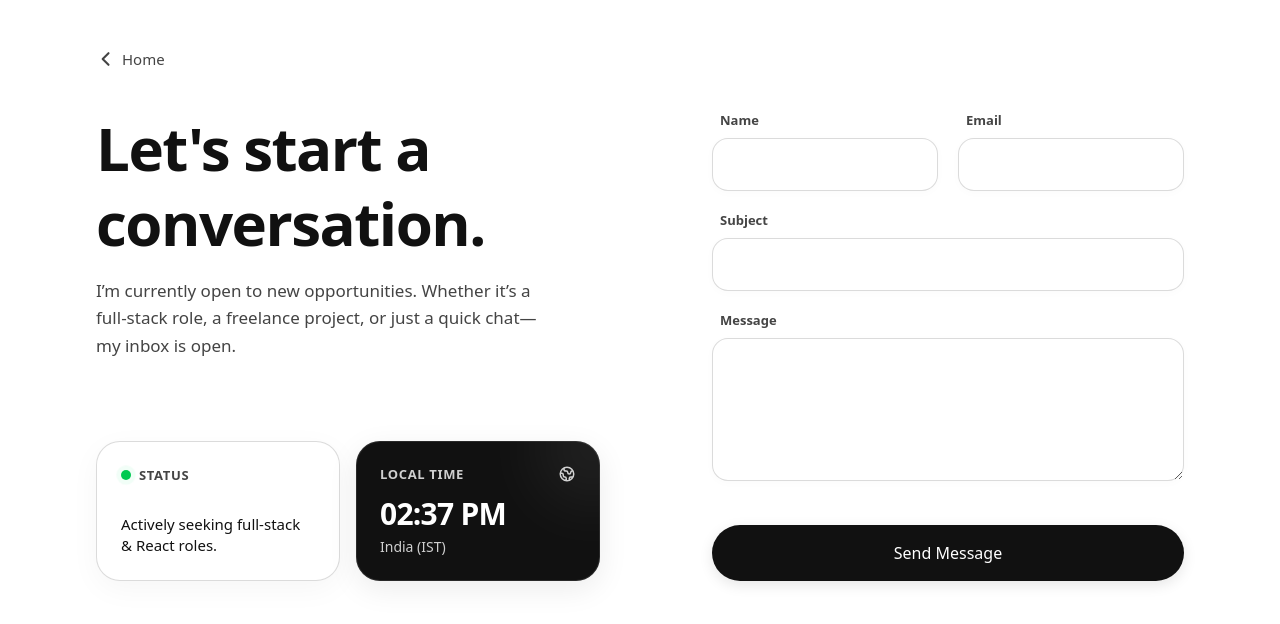
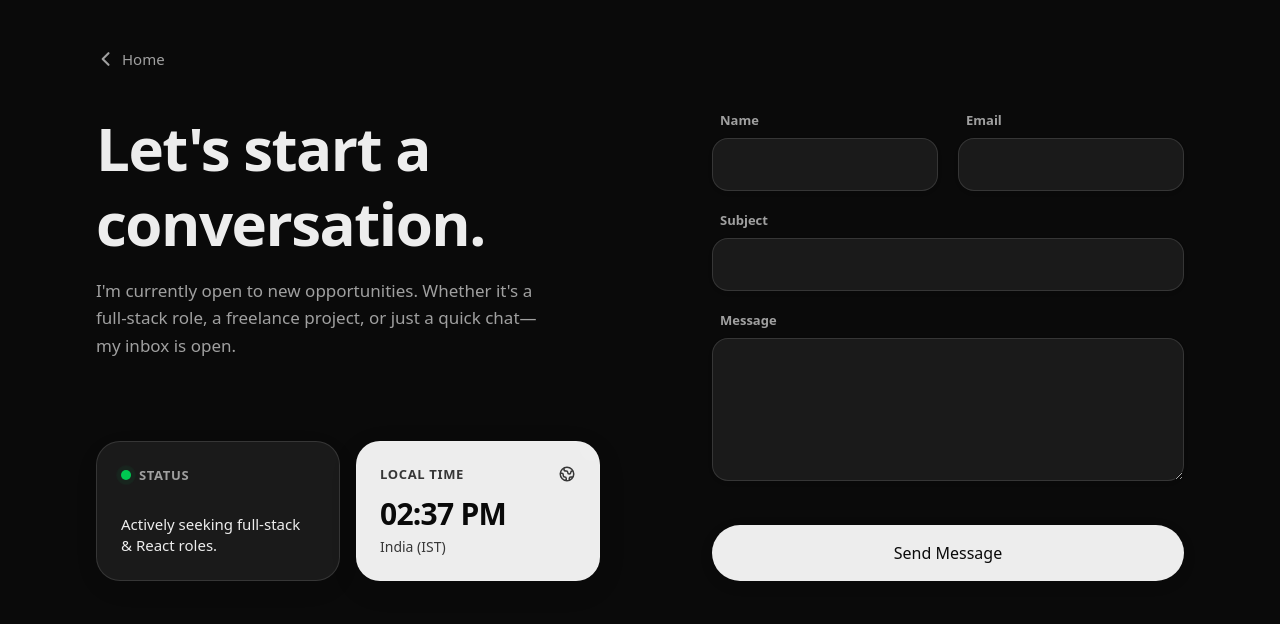
Before and after one commit to MdMujahith/Portfolio-Website, a Next.js app: page /contact in a window 1280 px wide. Shown: the top 624 px of the page. Built offline with nearby package versions, Linux system fonts and the light colour scheme; a web font is replaced by a local one.

Commit message:
new email form

```diff
--- /dev/null
+++ b/src/app/api/contact/route.ts
@@ -0,0 +1,67 @@
+// src/app/api/contact/route.ts
+import { NextRequest, NextResponse } from "next/server";
+
+export async function POST(req: NextRequest) {
+  try {
+    const body = await req.json();
+    const { name, email, subject, message } = body;
+
+    if (!name || !email || !message) {
+      return NextResponse.json(
+        { success: false, error: "Missing required fields." },
+        { status: 400 }
+      );
+    }
+
+    const endpoint = process.env.CONTACT_ENDPOINT;
+    if (!endpoint) {
+      return NextResponse.json(
+        { success: false, error: "Server misconfiguration." },
+        { status: 500 }
+      );
+    }
+
+    // ── Step 1: POST to Apps Script, capture redirect manually ──
+    const res = await fetch(endpoint, {
+      method:   "POST",
+      headers:  { "Content-Type": "text/plain;charset=utf-8" },
+      body:     JSON.stringify({ name, email, subject, message }),
+      redirect: "manual",
+    });
+
+    // ── Step 2: Follow redirect via GET (CDN serves the response) ──
+    let responseText: string;
+
+    if (res.status === 301 || res.status === 302) {
+      const location = res.headers.get("location");
+      if (!location) throw new Error("Redirect with no Location header.");
+
+      const followed = await fetch(location); // GET — no body
+      responseText = await followed.text();
+    } else {
+      responseText = await res.text();
+    }
+
+    // ── Step 3: Parse Apps Script JSON ──────────────────────────
+    try {
+      const json = JSON.parse(responseText);
+      if (json.success === false) {
+        return NextResponse.json(
+          { success: false, error: json.error ?? "Apps Script error." },
+          { status: 400 }
+        );
+      }
+    } catch {
+      // Non-JSON = likely an Apps Script deploy/permission error
+      console.error("[contact route] Non-JSON response:", responseText.slice(0, 300));
+      throw new Error("Invalid response from Apps Script. Check deploy settings.");
+    }
+
+    return NextResponse.json({ success: true });
+
+  } catch (err: unknown) {
+    const msg = err instanceof Error ? err.message : "Unknown error";
+    console.error("[contact route]", msg);
+    return NextResponse.json({ success: false, error: msg }, { status: 500 });
+  }
+}
--- a/src/components/layout/Contactform.tsx
+++ b/src/components/layout/Contactform.tsx
@@ -13,13 +13,13 @@ interface ToastState {
 }
 
 const appleSpring = { type: "spring", damping: 25, stiffness: 200 } as const;
-const fadeSpring = { type: "spring", damping: 30, stiffness: 150 } as const;
+const fadeSpring  = { type: "spring", damping: 30, stiffness: 150 } as const;
 
 const ContactForm: React.FC = () => {
-  const [form, setForm] = useState({ name: "", email: "", subject: "", message: "" });
+  const [form,   setForm]   = useState({ name: "", email: "", subject: "", message: "" });
   const [status, setStatus] = useState<Status>("idle");
-  const [toast, setToast] = useState<ToastState | null>(null);
-  const [time, setTime] = useState<Date | null>(null);
+  const [toast,  setToast]  = useState<ToastState | null>(null);
+  const [time,   setTime]   = useState<Date | null>(null);
 
   useEffect(() => {
     setTime(new Date());
@@ -33,15 +33,37 @@ const ContactForm: React.FC = () => {
   const handleChange = (e: React.ChangeEvent<HTMLInputElement | HTMLTextAreaElement>) =>
     setForm((prev) => ({ ...prev, [e.target.name]: e.target.value }));
 
+  // ── FIXED handleSubmit ──────────────────────────────────────
+  // Posts to your own Next.js API route (/api/contact).
+  // That route calls Apps Script server-side — no CORS ever.
   const handleSubmit = async (e: React.FormEvent) => {
     e.preventDefault();
     setStatus("sending");
+
     try {
-      await new Promise((res) => setTimeout(res, 1200));
+      const res = await fetch("/api/contact", {
+        method:  "POST",
+        headers: { "Content-Type": "application/json" },
+        body: JSON.stringify({
+          name:    form.name,
+          email:   form.email,
+          subject: form.subject,
+          message: form.message,
+        }),
+      });
+
+      const data = await res.json();
+
+      if (!res.ok || !data.success) {
+        throw new Error(data.error ?? "Submission failed.");
+      }
+
       setStatus("sent");
-    } catch {
+
+    } catch (err: unknown) {
       setStatus("error");
-      showToast("Something went wrong. Please try again.", "error");
+      const msg = err instanceof Error ? err.message : "Something went wrong. Please try again.";
+      showToast(msg, "error");
     }
   };
 
@@ -72,7 +94,7 @@ const ContactForm: React.FC = () => {
           Message Sent
         </h2>
         <p className="text-[15px] md:text-[17px] text-[var(--text-secondary)] max-w-sm mb-8 md:mb-10 leading-relaxed">
-          Thanks for reaching out. I’ll review your message and get back to you shortly.
+          Thanks for reaching out. I&apos;ll review your message and get back to you shortly.
         </p>
 
         <div className="flex flex-col sm:flex-row gap-3 w-full sm:w-auto">
@@ -84,10 +106,7 @@ const ContactForm: React.FC = () => {
             Back to Home
           </Link>
           <button
-            onClick={() => {
-              setForm({ name: "", email: "", subject: "", message: "" });
-              setStatus("idle");
-            }}
+            onClick={() => { setForm({ name: "", email: "", subject: "", message: "" }); setStatus("idle"); }}
             className="flex items-center justify-center px-8 py-3.5 md:py-4 rounded-full font-medium text-[15px] transition-all hover:scale-[1.02] active:scale-[0.98] border border-[var(--border-strong)] bg-[var(--bg-elevated)] text-[var(--text-primary)] shadow-[0_2px_10px_rgb(0,0,0,0.04)]"
           >
             Send Another
@@ -127,7 +146,7 @@ const ContactForm: React.FC = () => {
               Let&apos;s start a <br className="hidden sm:block" /> conversation.
             </h1>
             <p className="text-[16px] md:text-[17px] text-[var(--text-secondary)] max-w-md leading-relaxed mb-8 md:mb-10">
-              I’m currently open to new opportunities. Whether it’s a full-stack role, a freelance project, or just a quick chat—my inbox is open.
+              I&apos;m currently open to new opportunities. Whether it&apos;s a full-stack role, a freelance project, or just a quick chat—my inbox is open.
             </p>
 
             <div className="grid grid-cols-2 gap-4 mt-auto">
@@ -148,21 +167,18 @@ const ContactForm: React.FC = () => {
                   </span>
                 </div>
                 <p className="text-[14px] md:text-[15px] font-medium text-[var(--text-primary)] leading-snug">
-                  Actively seeking full-stack & React roles.
+                  Actively seeking full-stack &amp; React roles.
                 </p>
               </motion.div>
 
-              {/* Widget 2: Live Apple-Style Clock */}
+              {/* Widget 2: Live Clock */}
               <motion.div
                 whileHover={{ scale: 1.02 }}
                 whileTap={{ scale: 0.98 }}
                 className="relative overflow-hidden p-5 md:p-6 rounded-3xl flex flex-col justify-between min-h-[140px] shadow-[0_8px_30px_rgb(0,0,0,0.08)] hover:shadow-[0_8px_30px_rgb(0,0,0,0.14)] transition-shadow duration-300"
                 style={{ background: "var(--text-primary)" }}
               >
-                {/* Glassy Inner Edge (makes it look like a physical Apple Watch screen) */}
                 <div className="absolute inset-0 rounded-3xl ring-1 ring-inset ring-white/10 pointer-events-none"></div>
-
-                {/* Subtle background glow */}
                 <div className="absolute -top-10 -right-10 w-24 h-24 bg-white opacity-10 rounded-full blur-2xl"></div>
 
                 <div className="relative z-10 flex items-center justify-between mb-2">
@@ -176,7 +192,7 @@ const ContactForm: React.FC = () => {
 
                 <div className="relative z-10">
                   <p className="text-2xl md:text-3xl font-semibold text-[var(--bg)] tracking-tight">
-                    {time ? time.toLocaleTimeString('en-US', { hour: '2-digit', minute: '2-digit' }) : "••:••"}
+                    {time ? time.toLocaleTimeString("en-US", { hour: "2-digit", minute: "2-digit" }) : "••:••"}
                   </p>
                   <p className="text-[13px] md:text-[14px] text-[var(--bg)] opacity-80 mt-1 font-medium">
                     India (IST)
@@ -198,9 +214,7 @@ const ContactForm: React.FC = () => {
               <div className="grid grid-cols-1 sm:grid-cols-2 gap-4 md:gap-5">
 
                 <div className="flex flex-col gap-1.5 md:gap-2">
-                  <label className="text-[13px] font-semibold text-[var(--text-secondary)] ml-1 md:ml-2">
-                    Name
-                  </label>
+                  <label className="text-[13px] font-semibold text-[var(--text-secondary)] ml-1 md:ml-2">Name</label>
                   <input
                     type="text" name="name" value={form.name} onChange={handleChange} required
                     className="w-full bg-[var(--bg-elevated)] border border-[var(--border-strong)] rounded-2xl px-4 py-3.5 text-[15px] text-[var(--text-primary)] shadow-[0_2px_10px_rgb(0,0,0,0.02)] focus:outline-none focus:border-[var(--text-primary)] focus:ring-1 focus:ring-[var(--text-primary)] focus:shadow-[0_4px_20px_rgb(0,0,0,0.06)] transition-all duration-300"
@@ -208,9 +222,7 @@ const ContactForm: React.FC = () => {
                 </div>
 
                 <div className="flex flex-col gap-1.5 md:gap-2">
-                  <label className="text-[13px] font-semibold text-[var(--text-secondary)] ml-1 md:ml-2">
-                    Email
-                  </label>
+                  <label className="text-[13px] font-semibold text-[var(--text-secondary)] ml-1 md:ml-2">Email</label>
                   <input
                     type="email" name="email" value={form.email} onChange={handleChange} required
                     className="w-full bg-[var(--bg-elevated)] border border-[var(--border-strong)] rounded-2xl px-4 py-3.5 text-[15px] text-[var(--text-primary)] shadow-[0_2px_10px_rgb(0,0,0,0.02)] focus:outline-none focus:border-[var(--text-primary)] focus:ring-1 focus:ring-[var(--text-primary)] focus:shadow-[0_4px_20px_rgb(0,0,0,0.06)] transition-all duration-300"
@@ -220,9 +232,7 @@ const ContactForm: React.FC = () => {
               </div>
 
               <div className="flex flex-col gap-1.5 md:gap-2">
-                <label className="text-[13px] font-semibold text-[var(--text-secondary)] ml-1 md:ml-2">
-                  Subject
-                </label>
+                <label className="text-[13px] font-semibold text-[var(--text-secondary)] ml-1 md:ml-2">Subject</label>
                 <input
                   type="text" name="subject" value={form.subject} onChange={handleChange}
                   className="w-full bg-[var(--bg-elevated)] border border-[var(--border-strong)] rounded-2xl px-4 py-3.5 text-[15px] text-[var(--text-primary)] shadow-[0_2px_10px_rgb(0,0,0,0.02)] focus:outline-none focus:border-[var(--text-primary)] focus:ring-1 focus:ring-[var(--text-primary)] focus:shadow-[0_4px_20px_rgb(0,0,0,0.06)] transition-all duration-300"
@@ -230,9 +240,7 @@ const ContactForm: React.FC = () => {
               </div>
 
               <div className="flex flex-col gap-1.5 md:gap-2">
-                <label className="text-[13px] font-semibold text-[var(--text-secondary)] ml-1 md:ml-2">
-                  Message
-                </label>
+                <label className="text-[13px] font-semibold text-[var(--text-secondary)] ml-1 md:ml-2">Message</label>
                 <textarea
                   name="message" value={form.message} onChange={handleChange} required rows={5}
                   className="w-full bg-[var(--bg-elevated)] border border-[var(--border-strong)] rounded-2xl px-4 py-3.5 text-[15px] text-[var(--text-primary)] shadow-[0_2px_10px_rgb(0,0,0,0.02)] focus:outline-none focus:border-[var(--text-primary)] focus:ring-1 focus:ring-[var(--text-primary)] focus:shadow-[0_4px_20px_rgb(0,0,0,0.06)] transition-all duration-300 resize-y"
--- a/src/components/providers/ThemeProvider.tsx
+++ b/src/components/providers/ThemeProvider.tsx
@@ -6,8 +6,8 @@ export function ThemeProvider({ children }: { children: React.ReactNode }) {
   return (
     <NextThemesProvider
       attribute="class"
-      defaultTheme="system"
-      enableSystem
+      defaultTheme="dark"
+      enableSystem={false}
       disableTransitionOnChange={false}
     >
       {children}
--- a/src/components/ui/ThemeToggle.tsx
+++ b/src/components/ui/ThemeToggle.tsx
@@ -3,21 +3,59 @@
 import { useTheme } from "next-themes";
 import { useEffect, useState } from "react";
 import { Moon, Sun } from "lucide-react";
+import { motion } from "framer-motion";
 
 export default function ThemeToggle() {
   const { resolvedTheme, setTheme } = useTheme();
   const [mounted, setMounted] = useState(false);
 
   useEffect(() => setMounted(true), []);
-  if (!mounted) return <div className="w-9 h-9" />;
+
+  // Maintain the exact dimensions of the toggle to prevent layout shift during load
+  if (!mounted) return <div className="w-14 h-8" aria-hidden="true" />;
+
+  const isDark = resolvedTheme === "dark";
 
   return (
     <button
-      onClick={() => setTheme(resolvedTheme === "dark" ? "light" : "dark")}
-      aria-label="Toggle theme"
-      className="flex items-center justify-center w-9 h-9 rounded-full text-zinc-600 hover:text-black dark:text-zinc-400 dark:hover:text-white transition-colors"
+      onClick={() => setTheme(isDark ? "light" : "dark")}
+      aria-label={`Switch to ${isDark ? "light" : "dark"} theme`}
+      className="relative flex items-center w-14 h-8 rounded-full p-1 transition-all duration-300 border shadow-inner active:scale-95"
+      style={{
+        background: "var(--bg-elevated)",
+        borderColor: "var(--border-strong)"
+      }}
     >
-      {resolvedTheme === "dark" ? <Sun size={20} /> : <Moon size={20} />}
+      {/* Background Track Icons (Subtle) */}
+      <div className="absolute inset-0 w-full flex items-center justify-between px-2 pointer-events-none">
+        <Sun size={12} className="opacity-40" style={{ color: "var(--text-primary)" }} />
+        <Moon size={12} className="opacity-40" style={{ color: "var(--text-primary)" }} />
+      </div>
+
+      {/* The Sliding Thumb */}
+      <motion.div
+        layout
+        // High-end spring physics: fast but heavily damped so it doesn't bounce wildly
+        transition={{ type: "spring", stiffness: 500, damping: 30 }}
+        className="z-10 flex items-center justify-center w-6 h-6 rounded-full shadow-[0_2px_8px_rgba(0,0,0,0.15)]"
+        style={{ background: "var(--text-primary)" }}
+        // Moves exactly 24px to the right when dark mode is active
+        animate={{ x: isDark ? 24 : 0 }}
+      >
+        {/* Active Icon inside the thumb */}
+        <motion.div
+          initial={{ opacity: 0, rotate: -45 }}
+          animate={{ opacity: 1, rotate: 0 }}
+          exit={{ opacity: 0, rotate: 45 }}
+          transition={{ duration: 0.2 }}
+        >
+          {isDark ? (
+            <Moon size={12} style={{ color: "var(--bg)", fill: "var(--bg)" }} />
+          ) : (
+            <Sun size={12} style={{ color: "var(--bg)", fill: "var(--bg)" }} />
+          )}
+        </motion.div>
+      </motion.div>
     </button>
   );
 }
```
Also changed, not shown: src/components/sections/Skills.tsx (+29 -13 lines).
